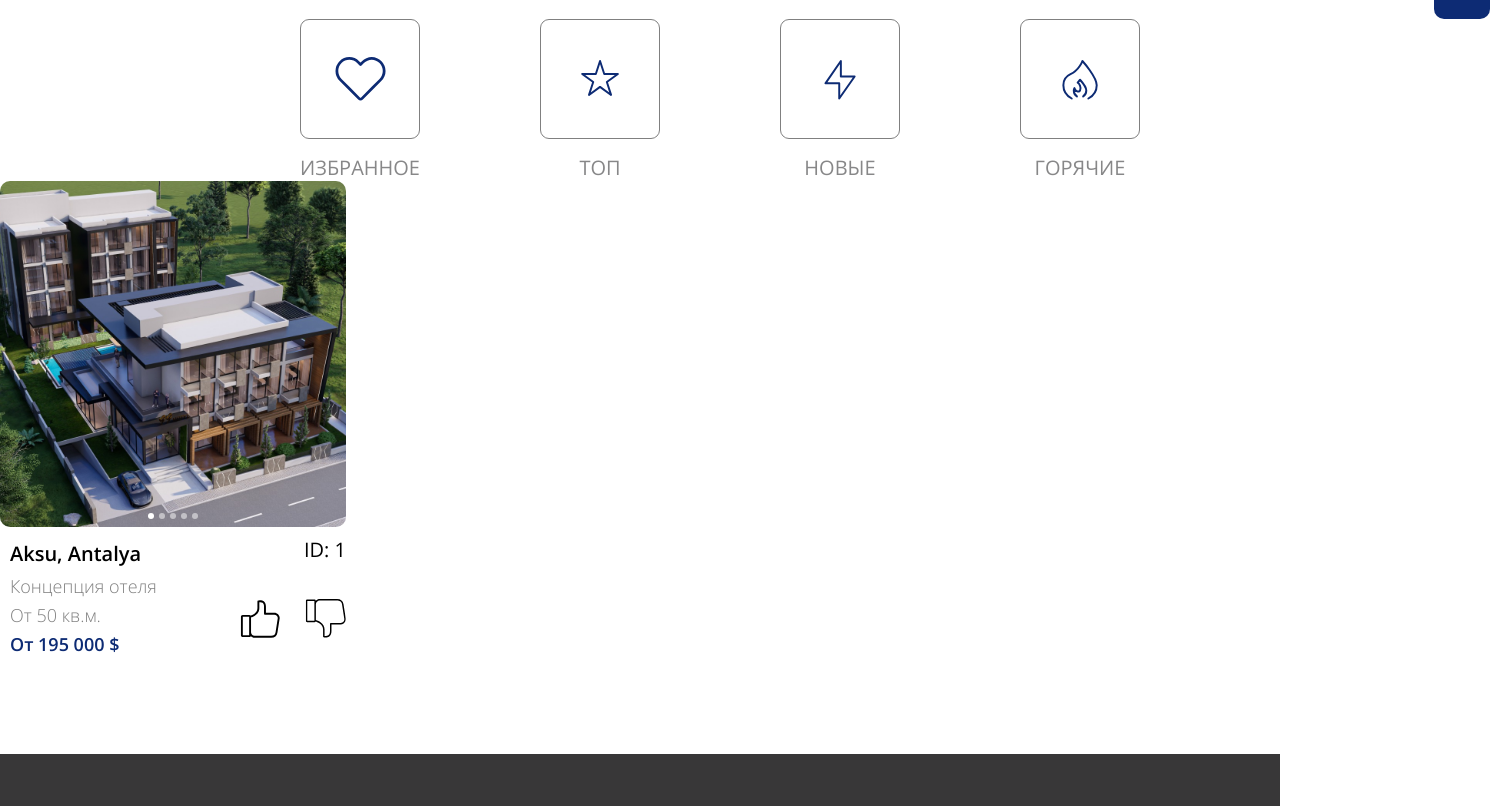
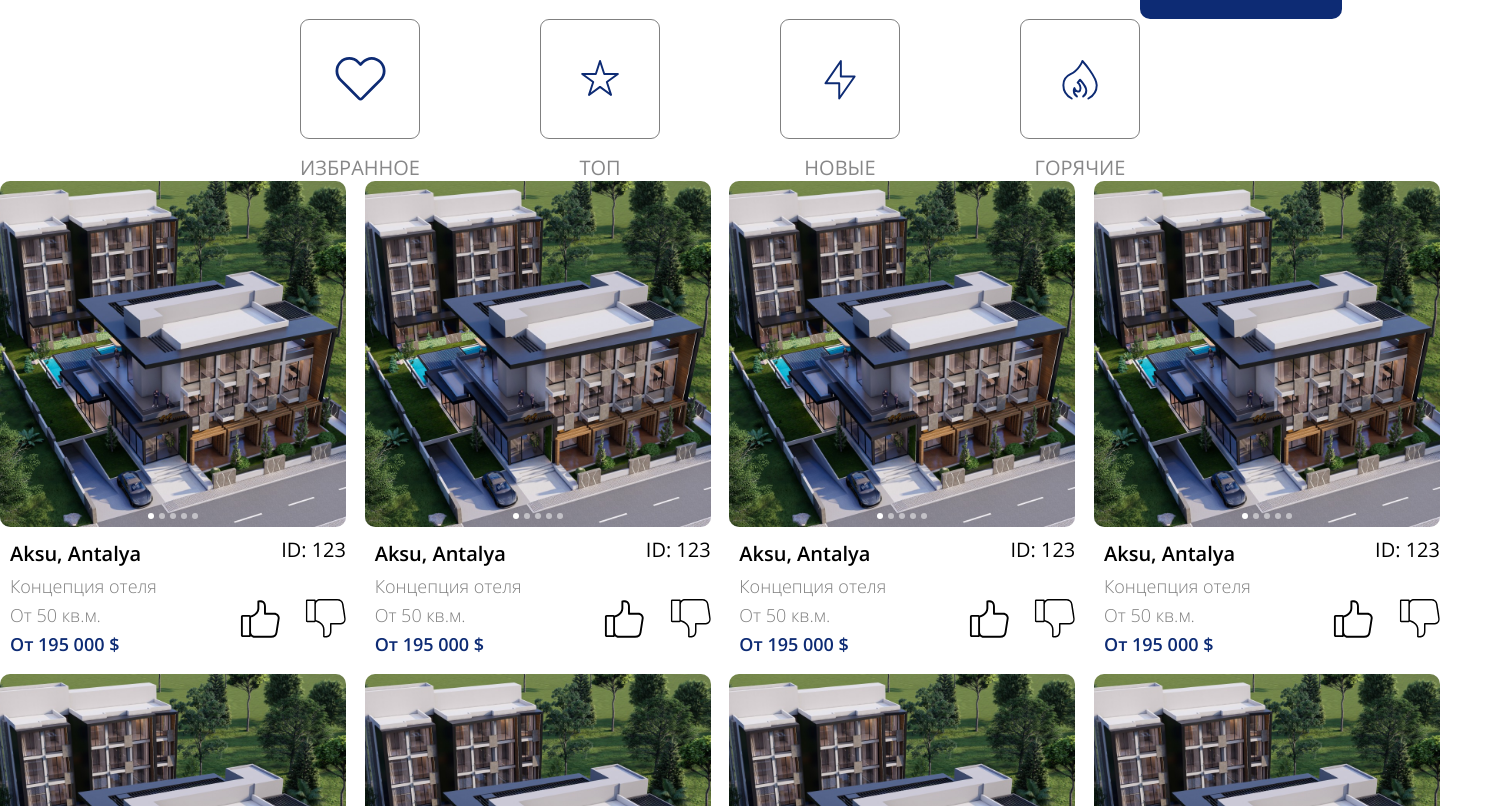
Before and after one commit to Daryaisme/finfast, a plain HTML site: page index.html in a window 1280 px wide. Shown: the part 1230-2036 px from the top of the page, 1490 px wide, since content can reach past the window. Drawn offline with Linux system fonts and the light colour scheme.

Commit message:
feat: generate list of products

```diff
--- /dev/null
+++ b/assets/data/products.json
@@ -0,0 +1,16 @@
+[
+  {
+    "id": 123,
+    "images": [
+      "assets/images/hotel.jpg",
+      "assets/images/hotel.jpg",
+      "assets/images/hotel.jpg",
+      "assets/images/hotel.jpg",
+      "assets/images/hotel.jpg"
+    ],
+    "location": "Aksu, Antalya",
+    "conceptType": "Концепция отеля",
+    "area": "От 50 кв.м.",
+    "price": "От 195 000 $"
+  }
+]
--- /dev/null
+++ b/assets/scripts/main.js
@@ -0,0 +1,103 @@
+import productData from "../data/products.json" with { type: 'json' };
+
+const productContent = document.querySelector('.market__product-tiles');
+const productCount = 20;
+
+generateProducts(productData[0], productCount);
+
+function generateProducts(data, n) {
+  for (let i = 0; i < n; i++) productContent.appendChild(generateProduct(data));
+}
+
+function generateProduct(data) {
+  const product = document.createElement('article');
+  product.classList.add('product-tile');
+
+  const productContainer = document.createElement('div');
+  productContainer.classList.add('product-tile__container');
+
+  const productImagesContainer = document.createElement('div');
+  productImagesContainer.classList.add('product-tile__images-container');
+
+  const productImagesCount = data.images.length;
+  for (let j = 0; j < productImagesCount; j++) {
+    const productImage = document.createElement('img');
+    productImage.src = data.images[j];
+    productImage.alt = "Hotel";
+    productImage.title = "Hotel";
+    productImage.classList.add('product-tile__image');
+
+    productImagesContainer.appendChild(productImage);
+  }
+
+  const productImagesSlider = document.createElement('div');
+  productImagesSlider.classList.add('product-tile__image-slider', 'dot-slider');
+
+  for (let j = 0; j < productImagesCount; j++) {
+    const sliderDot = document.createElement('div');
+    sliderDot.classList.add('dot-silder__dot');
+    if (j === 0) sliderDot.classList.add('dot-silder__dot_active');
+
+    productImagesSlider.appendChild(sliderDot);
+  }
+
+  productImagesContainer.appendChild(productImagesSlider);
+
+  const productInformation = document.createElement('div');
+  productInformation.classList.add('product-tile__info');
+
+  const productDescription = document.createElement('div');
+  productDescription.classList.add('product-tile__description');
+
+  const productLocation = document.createElement('div');
+  productLocation.classList.add('product-tile__location');
+  productLocation.innerHTML = data.location;
+
+  const productConceptType = document.createElement('div');
+  productConceptType.classList.add('product-tile__concept-type');
+  productConceptType.innerHTML = data.conceptType;
+
+  const productArea = document.createElement('div');
+  productArea.classList.add('product-tile__area');
+  productArea.innerHTML = data.area;
+
+  const productPrice = document.createElement('div');
+  productPrice.classList.add('product-tile__price');
+  productPrice.innerHTML = data.price;
+
+  productDescription.append(productLocation, productConceptType, productArea, productPrice);
+
+  const productRating = document.createElement('div');
+  productRating.classList.add('product-tile__rating');
+
+  const productId = document.createElement('div');
+  productId.classList.add('product-tile__id');
+  productId.innerHTML = `ID: ${data.id}`;
+
+  const productMarkIcons = document.createElement('div');
+  productMarkIcons.classList.add('product-tile__mark-icons');
+
+  const like = document.createElement('img');
+  like.classList.add('product-tile__mark-icon');
+  like.src = 'assets/images/like_icon.svg';
+  like.alt = "Like icon";
+  like.title = "Like icon";
+
+  const dislike = document.createElement('img');
+  dislike.classList.add('product-tile__mark-icon');
+  dislike.src = 'assets/images/dislike_icon.svg';
+  dislike.alt = "Dislike icon";
+  dislike.title = "Dislike icon";
+
+  productMarkIcons.append(like, dislike);
+
+  productRating.append(productId, productMarkIcons);
+
+  productInformation.append(productDescription, productRating);
+
+  productContainer.append(productImagesContainer, productInformation);
+
+  product.appendChild(productContainer);
+
+  return product;
+}
--- a/assets/styles/main.css
+++ b/assets/styles/main.css
@@ -243,7 +243,7 @@
   border: 1px #808080 solid;
   border-radius: 5px;
   font-family: inherit;
-  width: fit-content;
+  width: 180px;
 }
 .market__filter::placeholder {
   color: #878788;
@@ -282,6 +282,12 @@
   color: #878788;
   font-size: 20px;
   text-transform: uppercase;
+}
+.market__product-tiles {
+  display: flex;
+  flex-wrap: wrap;
+  justify-content: space-between;
+  row-gap: 20px;
 }
 .product-tile {
   width: fit-content;
--- a/index.html
+++ b/index.html
@@ -103,7 +103,7 @@
             </div>
           </div>
           <div class="market__product-tiles">
-            <article class="product-tile" data-product-id="1">
+            <!-- <article class="product-tile" data-product-id="1">
               <div class="product-tile__container">
                 <div class="product-tile__images-container">
                   <img
@@ -170,7 +170,7 @@
                   </div>
                 </div>
               </div>
-            </article>
+            </article> -->
           </div>
         </div>
       </div>
@@ -267,5 +267,6 @@
     </div>
     <div class="footer__line"></div>
   </footer>
+  <script type="module" src="assets/scripts/main.js"></script>
 </body>
 </html>
```
